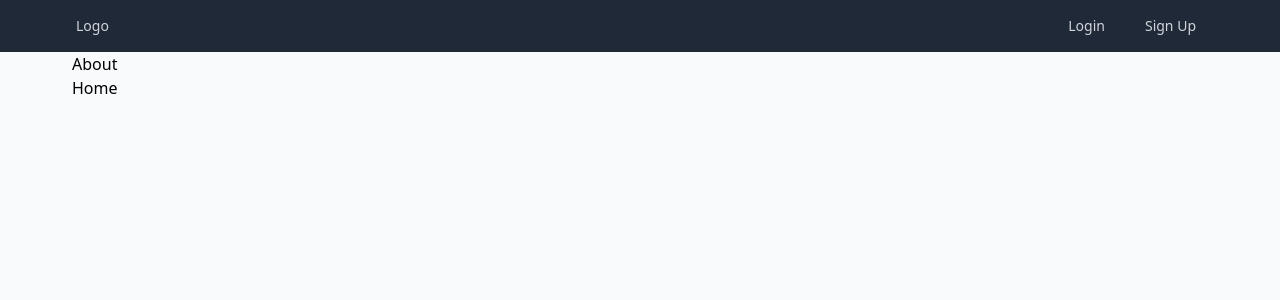
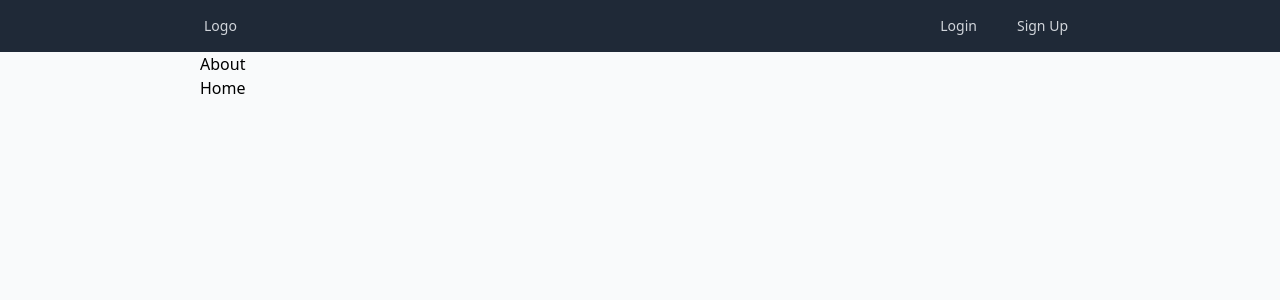
Before and after one commit to kevintdao/hvac-erecords, a Next.js app in the folder client/: page / in a window 1280 px wide. Shown: the top 300 px of the page. Built offline with nearby package versions, Linux system fonts and the light colour scheme.

Commit message:
Change max width of the navbar and page

```diff
--- a/client/components/NavBar.jsx
+++ b/client/components/NavBar.jsx
@@ -101,7 +101,7 @@ export default function NavBar(props) {
 
   return (
     <nav className='bg-gray-800 py-2'>
-      <div className='max-w-6xl mx-auto px-2'>
+      <div className='max-w-4xl mx-auto px-2'>
         <div className='flex items-center justify-between'>
           {/* left */}
           <div className='flex space-x-4'>
--- a/client/pages/_app.js
+++ b/client/pages/_app.js
@@ -5,7 +5,7 @@ function MyApp({ Component, pageProps }) {
   return (
     <div>
       <NavBar />
-      <div className="max-w-6xl px-2 container mx-auto">
+      <div className="max-w-4xl px-2 container mx-auto">
         <Component {...pageProps} />
       </div>
     </div>
```
